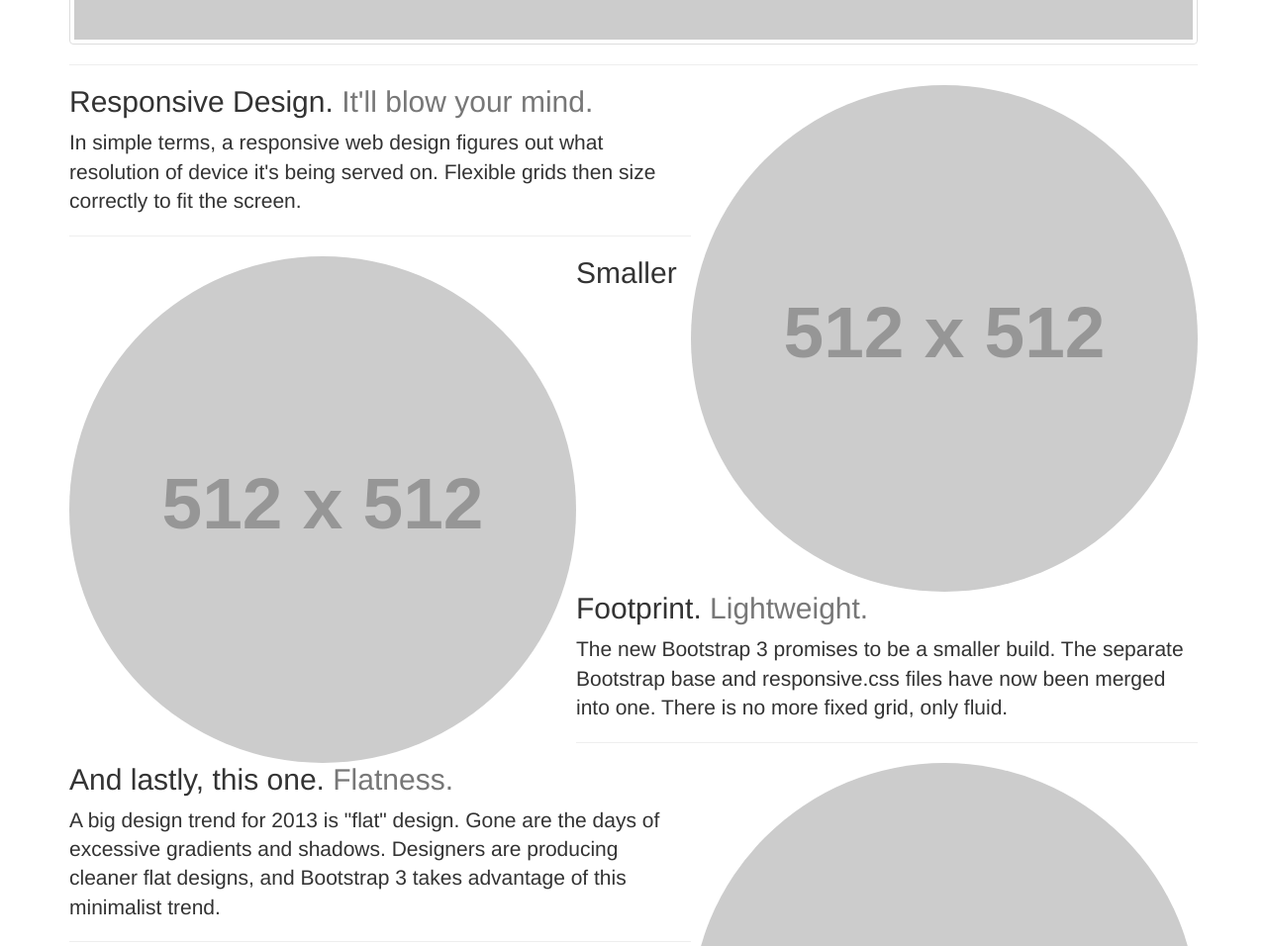
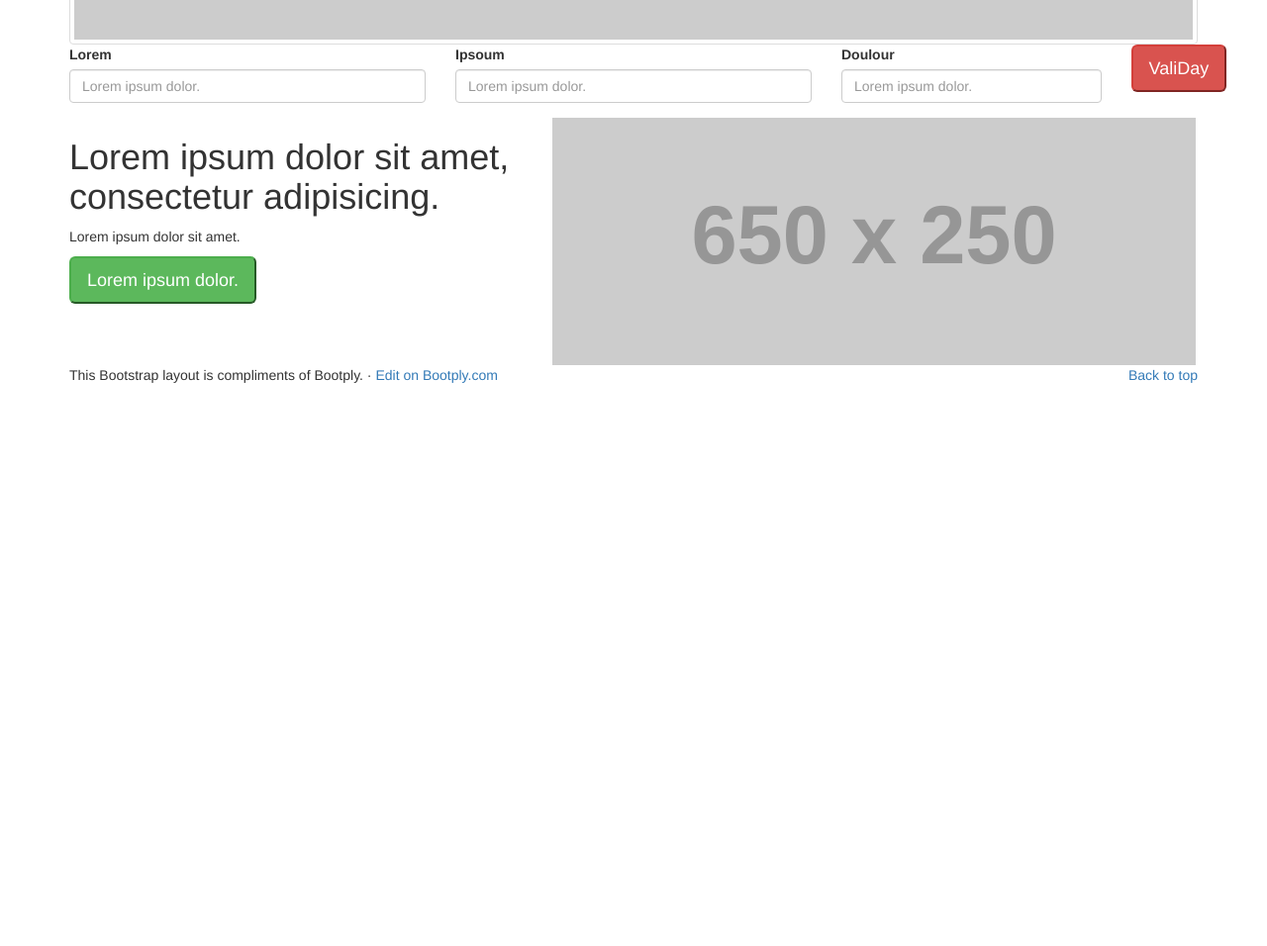
Before and after one commit to CyrilDenoyelle/rbnb2, a plain HTML site: page index.html in a window 1280 px wide. Shown: the part 580-1536 px from the top of the page at 99% size. After the commit the page ends 979 px from the top, so only its background shows below. Drawn offline with Linux system fonts and the light colour scheme; placeholder pictures from the web are drawn by us.

Commit message:
bare de search

```diff
--- a/index.html
+++ b/index.html
@@ -103,48 +103,40 @@
 		</div><!-- /.row -->
 
 
-		<!-- START THE FEATURETTES -->
+	<!-- bar recherche -->
 
-		<hr class="featurette-divider">
-
-		<div class="featurette">
-			<img class="featurette-image img-circle pull-right" src="http://placehold.it/512">
-			<h2 class="featurette-heading">Responsive Design. <span class="text-muted">It'll blow your mind.</span></h2>
-			<p class="lead">In simple terms, a responsive web design figures out what resolution of device it's being served on. Flexible grids then size correctly to fit the screen.</p>
+	<form class="row">
+		<div class="form-group col-xs-4">
+			<label for="form1">Lorem</label>
+			<input type="text" class="form-control" id="form1" placeholder="Lorem ipsum dolor.">
+		</div>
+		<div class="form_group col-xs-4">
+			<label for="form2">Ipsoum</label>
+			<input type="text" class="form-control" id="form2" placeholder="Lorem ipsum dolor.">
+		</div>
+		<div class="form_group col-xs-3">
+			<label for="form3">Doulour</label>
+			<input type="text" class="form-control" id="form3" placeholder="Lorem ipsum dolor.">
+		</div>
+		<div class="form_group col-xs-1 align-middle">
+			<button class="button btn-lg btn-danger">ValiDay</button>
 		</div>
 
-		<hr class="featurette-divider">
+	</form>
 
-		<div class="featurette">
-			<img class="featurette-image img-circle pull-left" src="http://placehold.it/512">
-			<h2 class="featurette-heading">Smaller Footprint. <span class="text-muted">Lightweight.</span></h2>
-			<p class="lead">The new Bootstrap 3 promises to be a smaller build. The separate Bootstrap base and responsive.css files have now been merged into one. There is no more fixed grid, only fluid.</p>
-		</div>
-
-		<hr class="featurette-divider">
-
-		<div class="featurette">
-			<img class="featurette-image img-circle pull-right" src="http://placehold.it/512">
-			<h2 class="featurette-heading">And lastly, this one. <span class="text-muted">Flatness.</span></h2>
-			<p class="lead">A big design trend for 2013 is "flat" design. Gone are the days of excessive gradients and shadows. Designers are producing cleaner flat designs, and Bootstrap 3 takes advantage of this minimalist trend.</p>
-		</div>
-
-		<hr class="featurette-divider">
-
-		<!-- /END THE FEATURETTES -->
+	<!-- FIN bar recherche -->
 
 	<!--  Section  -->
-
 	<div class="row">
-		<div class="col-xs-5 offset-xs-2">
+		<div class="col-xs-5 col-xs-5 offset-xs-2">
 			<h1>Lorem ipsum dolor sit amet,<br>consectetur adipisicing.</h1>
 			<p>Lorem ipsum dolor sit amet.</p>
+			<button class="btn-lg btn-success">Lorem ipsum dolor.</button>
 		</div>
-		<div class="col-xs-5">
+		<div class="col-xs-5 col-xs-5">
 			<img src="http://placehold.it/650x250" alt="image contente">
 		</div>
 	</div>
-
 	<!--  Fin Section  -->
 
 		<!-- FOOTER -->
@@ -155,6 +147,5 @@
 
 	</div><!-- /.container -->
 
-
 </body>
 </html>
```
